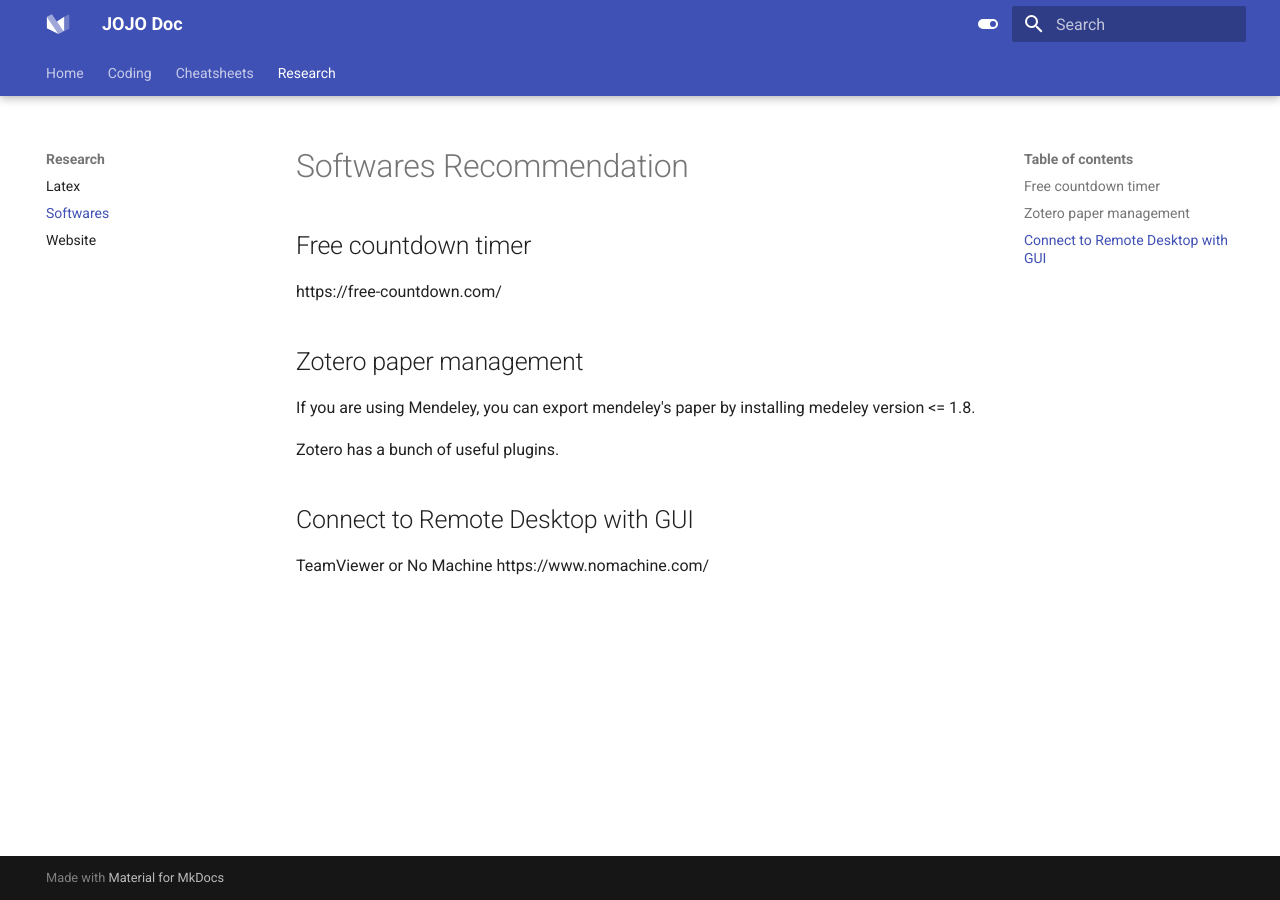
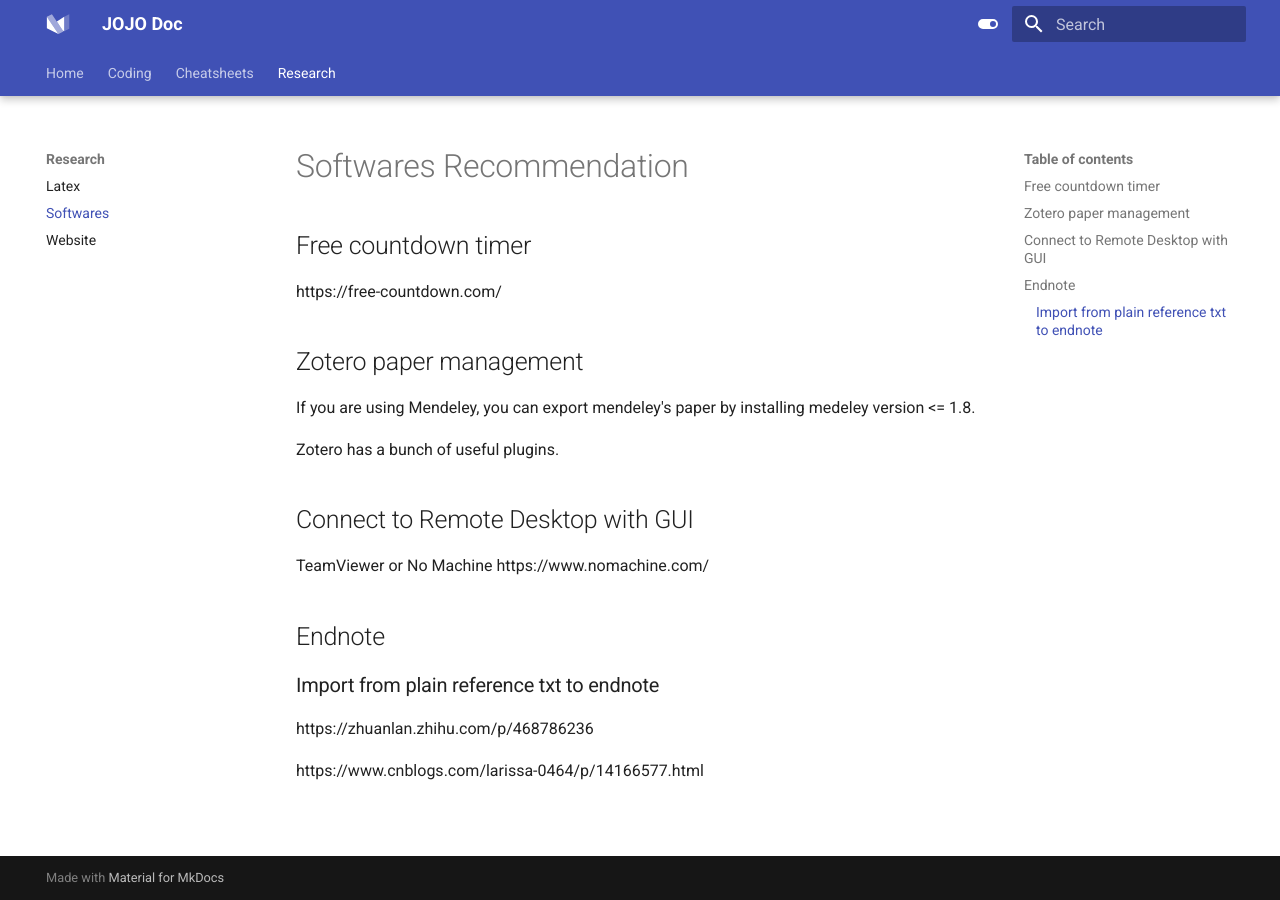
Before and after one commit to jojoml/jojodoc, an MkDocs documentation site: the page built from docs/research/softwares.md, in a window 1280 px wide. Built offline with MkDocs 1.6.1 and Material for MkDocs 9.7.7, drawn with Linux system fonts in a browser that asks for light colours.

Commit message:
Update softwares.md

```diff
--- a/docs/research/softwares.md
+++ b/docs/research/softwares.md
@@ -12,3 +12,10 @@ Zotero has a bunch of useful plugins.
 TeamViewer
 or
 No Machine https://www.nomachine.com/
+
+## Endnote
+### Import from plain reference txt to endnote
+
+https://zhuanlan.zhihu.com/p/468786236
+
+https://www.cnblogs.com/larissa-0464/p/14166577.html
```
